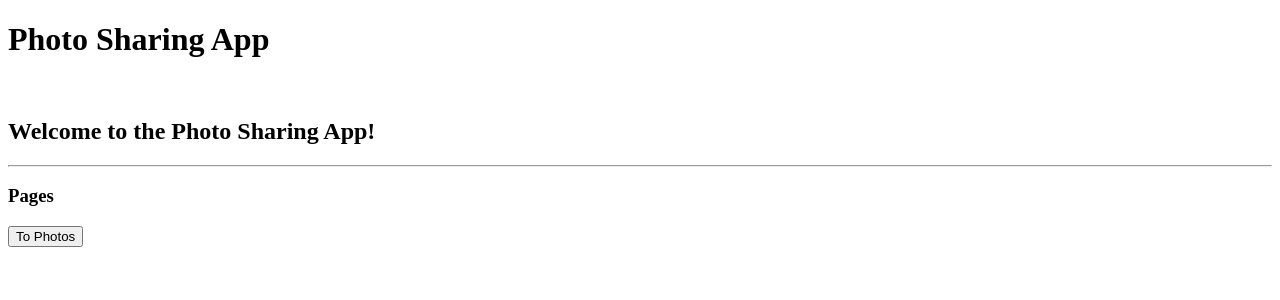
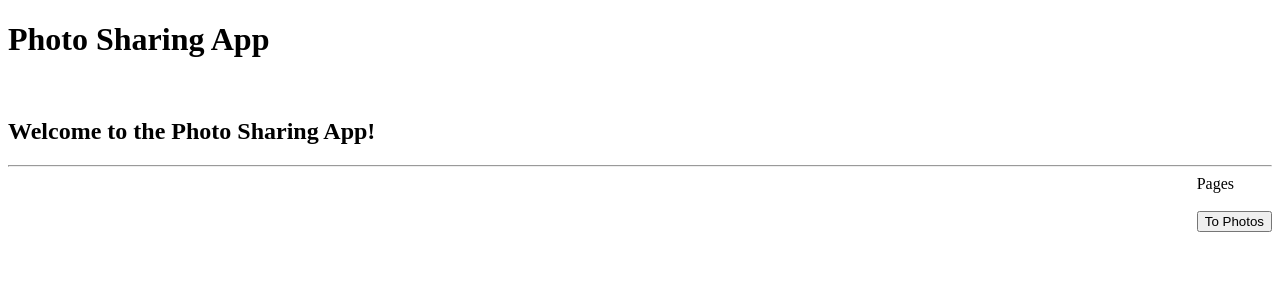
Before and after one commit to mattbaxter689/photo_share_app, a Flask app: page / in a window 1280 px wide. Shown: the top 300 px of the page. Run offline with Flask 2, Linux system fonts and the light colour scheme.

Commit message:
updated some styling to have button show on right side of the screen

```diff
--- a/templates/index.html
+++ b/templates/index.html
@@ -10,9 +10,11 @@
 <h2>Welcome to the Photo Sharing App!</h2>
 <hr>
 
-<h3>Pages</h3>
-<form action="/to_photos/", method="post">
-    <button type="submit" name="photoBtn">To Photos</button>
-</form>
-
+<div style="float: right;">
+    <label style="display: block">Pages</label>
+    <br>
+    <form action="/to_photos/", method="post" style="display: block;">
+        <button type="submit" name="photoBtn" style="display: block;">To Photos</button>
+    </form>
+</div>
 {% endblock %}
```
Also changed, not shown: templates/photos.html (+7 -4 lines).
